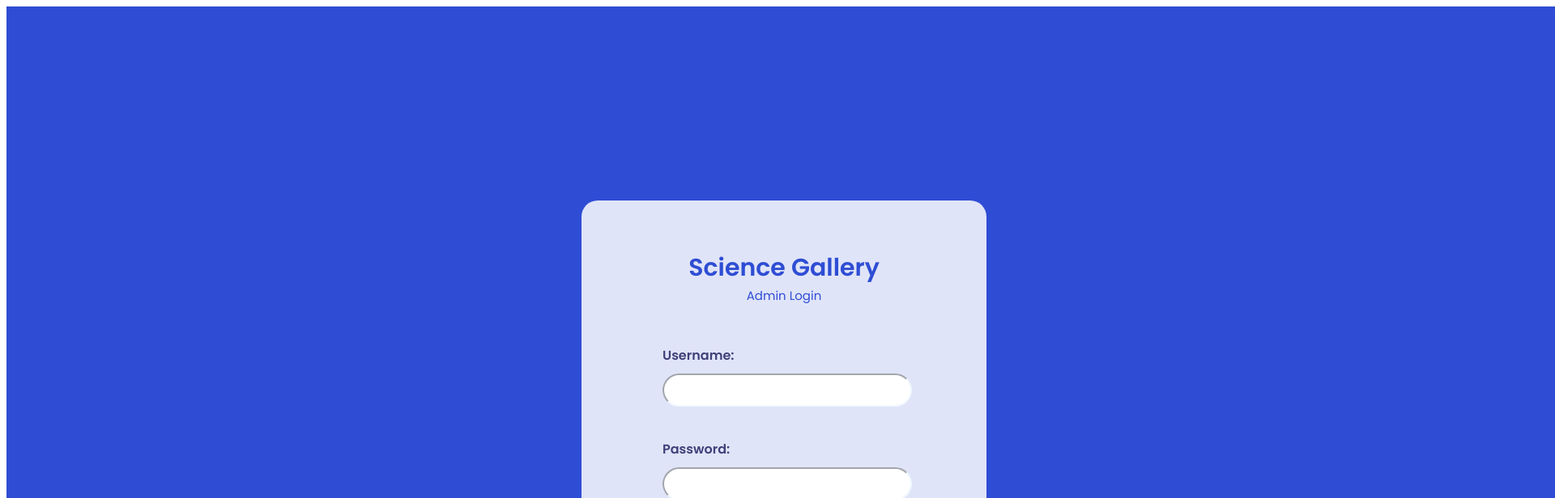
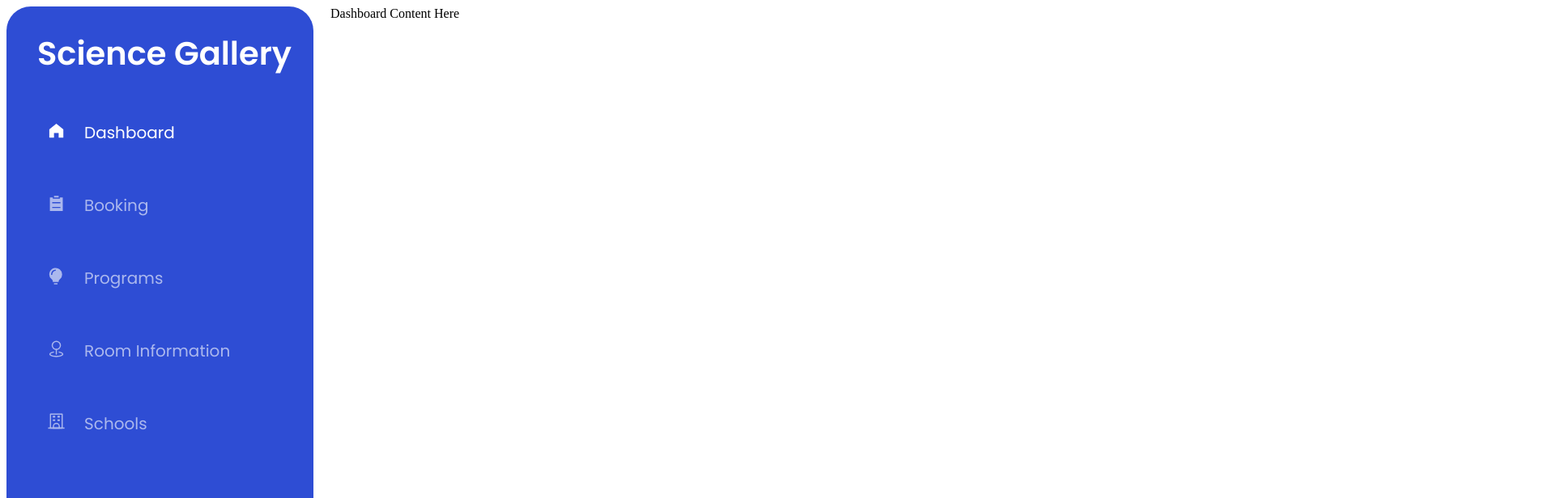
Before and after one commit to COMP90082-2024-SM1/SG-Wombat, a Vue app in the folder project/sg-wombat/: page / in a window 1280 px wide. Shown: the top 616 px of the page at 81% size, 1920 px wide, since content can reach past the window. Built offline with nearby package versions, Linux system fonts and the light colour scheme.

Commit message:
Created the dashboard page and added the navigation bar component to the dashboard page and set up the basic page template.

```diff
--- a/project/sg-wombat/src/App.vue
+++ b/project/sg-wombat/src/App.vue
@@ -1,11 +1,12 @@
 <script setup>
 import login from './components/login.vue'
 import navigation_bar from './components/navigationbar.vue'
-
+import dashboardpage from './components/dashboard.vue'
 
 </script>
 
 <template>
-  <login />
-  <navigation_bar />
+  <!-- <login />
+  <navigation_bar /> -->
+  <dashboardpage />
 </template>
--- a/project/sg-wombat/src/components/dashboard.vue
+++ b/project/sg-wombat/src/components/dashboard.vue
@@ -0,0 +1,55 @@
+<template>
+    <div class="container">
+        <navigation_bar class="navigation-panel" />
+        <div class="dashboard-content">
+            <!-- Dashboard的其余内容 -->
+            <div>Dashboard Content Here</div>
+        </div>
+    </div>
+</template>
+
+<style scoped>
+.container {
+    position: relative;
+    width: 100%;
+    display: flex;
+    flex-direction: row;
+    min-height: 1080px;
+    border-radius: 30px
+}
+
+.navigation-panel {
+    position: absolute;
+    top: 0;
+    left: 0;
+    width: 30%;
+    height: 100%;
+    z-index: 1000;
+
+
+}
+
+.dashboard-content {
+    background-color: white;
+    height: 1080px;
+    width: 920px;
+    width: 70%;
+    margin-left: 400px;
+    display: flex;
+    flex-grow: 1;
+    z-index: 1001;
+    border-radius: 30px
+}
+</style>
+
+
+
+<script>
+import navigation_bar from './navigationbar.vue'; // 确保路径正确
+
+export default {
+    components: {
+        navigation_bar
+    }
+}
+</script>
--- a/project/sg-wombat/src/components/navigationbar.vue
+++ b/project/sg-wombat/src/components/navigationbar.vue
@@ -81,7 +81,7 @@ import 'element-plus/dist/index.css';
 export default {
     data() {
         return {
-            activeItem: null
+            activeItem: 'a1'
         }
     },
     methods: {
```
